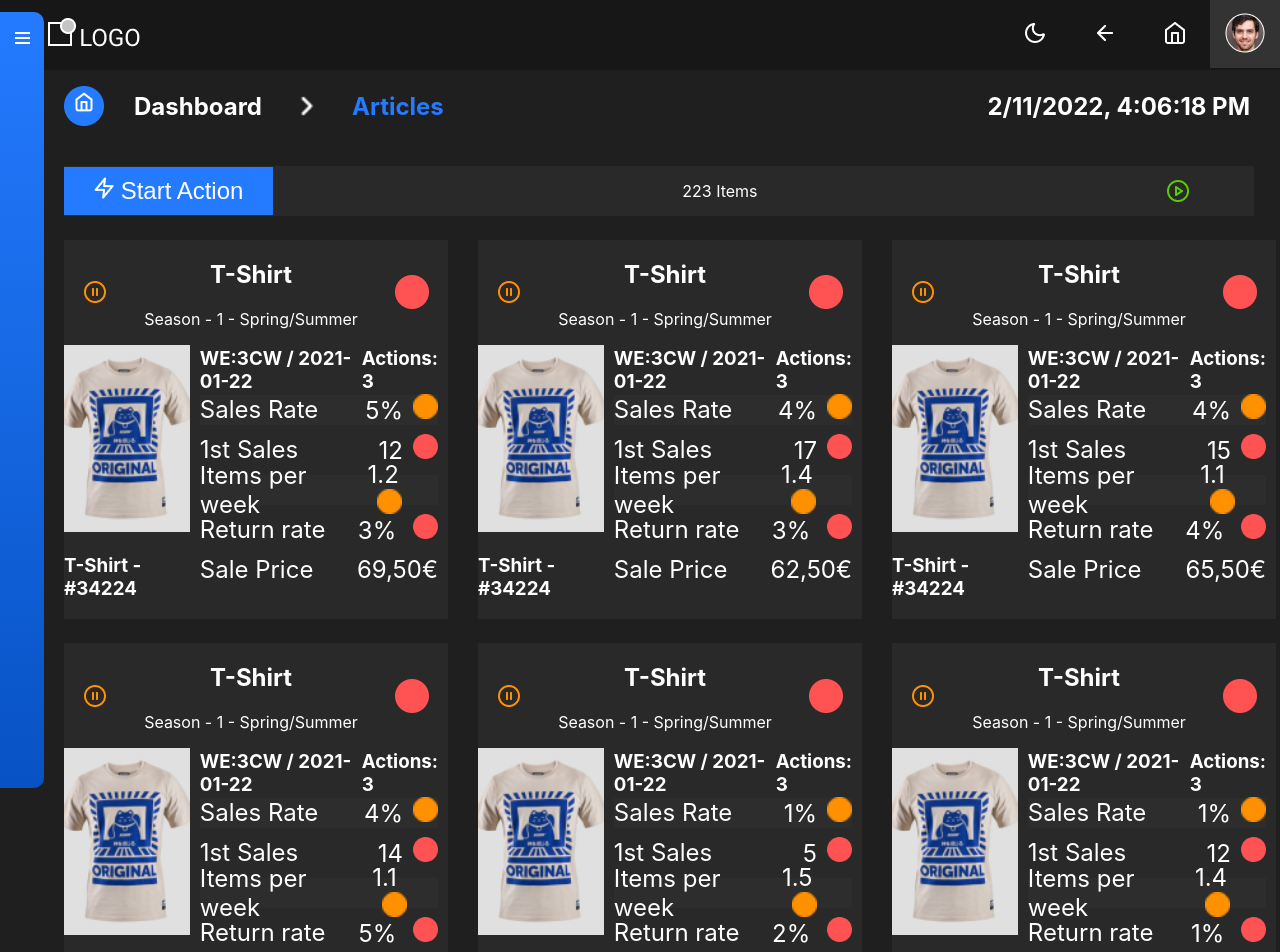
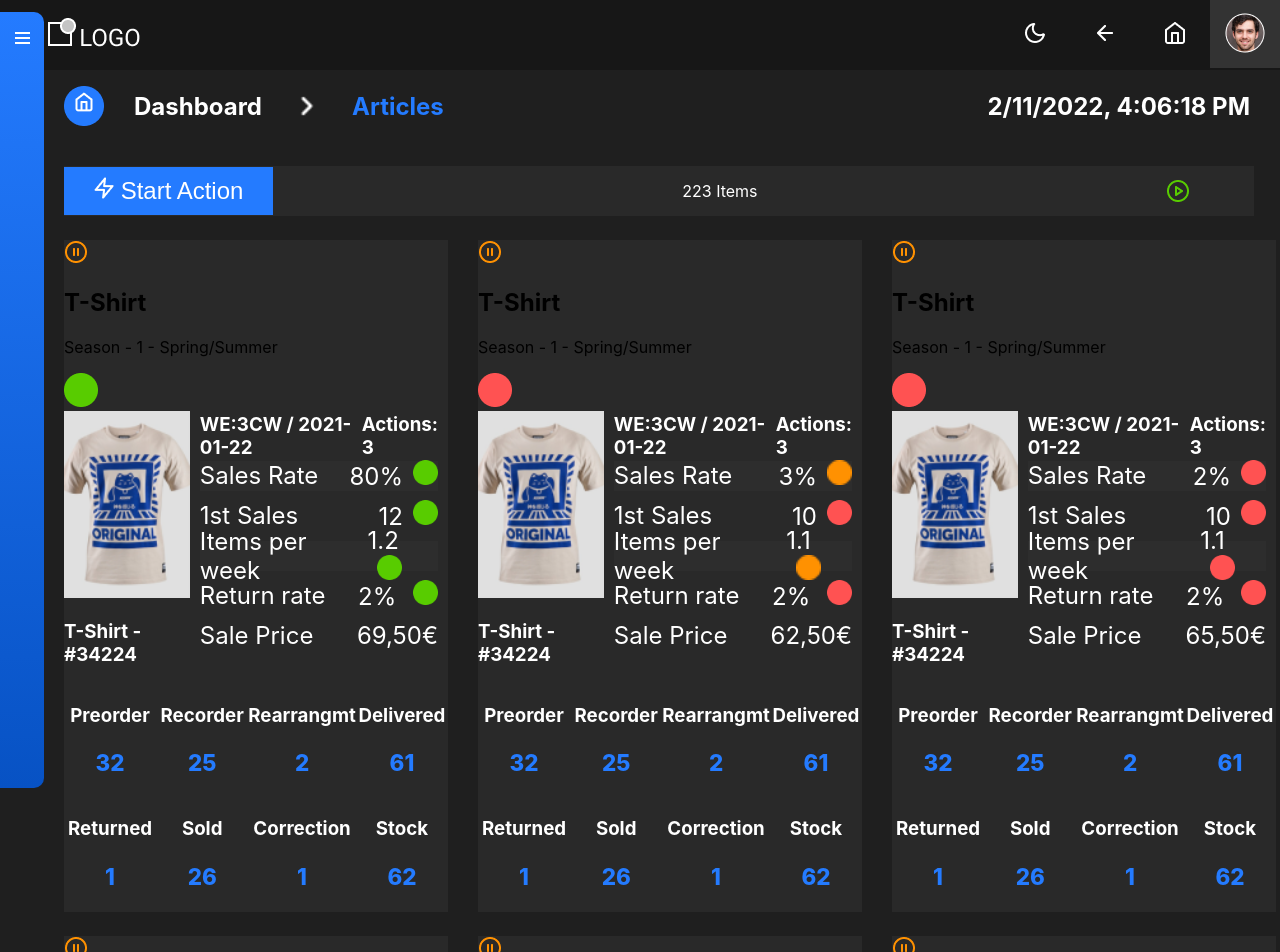
Before and after one commit to Semko1010/Shetani, a React (Create React App) app: page / in a window 1280 px wide. Shown: the top 952 px of the page. Built offline with nearby package versions, Linux system fonts and the light colour scheme.

Commit message:
ArticleMenu

```diff
--- a/src/component/Article/Article.css
+++ b/src/component/Article/Article.css
@@ -2,7 +2,6 @@
 background-color: #292929;
 margin: 3vh 0 0 5vw;
 width: 30vw;
-
 
 }
 
@@ -12,6 +11,7 @@ justify-content: space-around;
 align-items:center
 }
 .articleSection >div >div{
+
 text-align: center;
 color: white;
 }
@@ -77,3 +77,38 @@ align-items: center;
 height: 30px;
 margin: 10px;
 }
+
+/*Footer*/
+footer{
+    display:grid;
+    grid-template-columns: repeat(4,1fr);
+    text-align:center;
+}
+
+footer h3{
+color: white;
+}
+footer p{
+color: #247BFF;
+font-size: 1.4rem;
+font-weight: 800;
+}
+
+.unvisibleMenu {
+
+}
+.unvisibleMenu button{
+display: block;
+width: 20vw;
+margin: 10px auto;
+padding:20px 0;
+background-color: #247BFF;
+cursor: pointer;
+border: none;
+color: white;
+font-size: 1.1rem;
+}
+.unvisibleMenu button:hover{
+background-color: white;
+color: black;
+}
--- a/src/component/Article/Article.js
+++ b/src/component/Article/Article.js
@@ -1,20 +1,35 @@
+import { useState } from 'react'
 import "./Article.css"
 
 const Article = (props) => {
+    const [visible, setVisible] = useState(true)
+
+    const showMenu = () => {
+       setVisible(false)
+    }
+    const closeMenu = () => {
+       setVisible(true)
+    }
     return (
+
+
     <section className="articleSection">
+    {visible ?(
+    <section>
     <div>
             <img src="./img/pause-circle.png" alt="" />
         <div>
             <h2>T-Shirt</h2>
             <p>Season - 1 - Spring/Summer</p>
         </div>
-        <img src="./img/red.png" alt="" />
+            <img  src={`./img/${props.allStatus}.png`} alt="" />
     </div>
 
     <article>
+
+
         <div>
-            <img className="tshirtImg" src="./img/tshirt.png" alt="" />
+            <img onClick={showMenu} className="tshirtImg" src="./img/tshirt.png" alt="" />
             <h3>T-Shirt - #34224</h3>
         </div>
         <div className="articleDiv">
@@ -24,19 +39,19 @@ const Article = (props) => {
         </div>
         <div>
             <p>Sales Rate</p>
-            <p>{props.salesRate}<img src="./img/orange.png" alt="" /> </p>
+            <p>{props.salesRate}<img src={`./img/${props.salesStatus}.png`} alt="" /> </p>
         </div>
         <div>
             <p>1st Sales</p>
-            <p>{props.firstSales}<img src="./img/red.png" alt="" /> </p>
+            <p>{props.firstSales}<img src={`./img/${props.stStatus}.png`} alt="" /> </p>
         </div>
         <div>
             <p>Items per week</p>
-            <p>{props.perWeek} <img src="./img/orange.png" alt="" /> </p>
+            <p>{props.perWeek} <img src={`./img/${props.perWeekStatus}.png`} alt="" /> </p>
         </div>
         <div>
             <p>Return rate</p>
-            <p>{props.returnRate} <img src="./img/red.png" alt="" /> </p>
+            <p>{props.returnRate} <img src={`./img/${props.ReturnRateStatus}.png`} alt="" /> </p>
         </div>
         <div>
             <p>Sale Price</p>
@@ -44,8 +59,54 @@ const Article = (props) => {
         </div>
         </div>
     </article>
+
+    <footer>
+
+        <section>
+            <h3>Preorder</h3>
+            <p>32</p>
+        </section>
+        <section>
+            <h3>Recorder</h3>
+            <p>25</p>
+        </section>
+        <section>
+            <h3>Rearrangmt</h3>
+            <p>2</p>
+        </section>
+        <section>
+            <h3>Delivered</h3>
+            <p>61</p>
+        </section>
+        <section>
+            <h3>Returned</h3>
+            <p>1</p>
+        </section>
+        <section>
+            <h3>Sold</h3>
+            <p>26</p>
+        </section>
+        <section>
+            <h3>Correction</h3>
+            <p>1</p>
+        </section>
+        <section>
+            <h3>Stock</h3>
+            <p>62</p>
+        </section>
+    </footer>
     </section>
-      );
+) :(
+    <section className="unvisibleMenu">
+
+        <button>Show</button>
+        <button>Select</button>
+        <button>Define a Target</button>
+        <button onClick={closeMenu}>Cancel</button>
+    </section>
+)}
+    </section>
+);
 }
 
 export default Article;
--- a/src/component/ArticleProps/ArticleProps.js
+++ b/src/component/ArticleProps/ArticleProps.js
@@ -5,31 +5,43 @@ const ArticleProps = () => {
     return (
         <section className="articleSectionGrid">
         <Article
-        salesRate = {"5%"}
+        salesRate = {"80%"}
         firstSales = {"12"}
         perWeek = {"1.2"}
-        returnRate = {"3%"}
+        returnRate = {"2%"}
         price = {"69,50€"}
         tshirtNummer = {"21455"}
-        status = {"orange"}
+        allStatus = {"green"}
+        salesStatus = {"green"}
+        stStatus = {"green"}
+        perWeekStatus = {"green"}
+        ReturnRateStatus = {"green"}
         />
         <Article
-        salesRate = {"4%"}
-        firstSales = {"17"}
-        perWeek = {"1.4"}
-        returnRate = {"3%"}
+        salesRate = {"3%"}
+        firstSales = {"10"}
+        perWeek = {"1.1"}
+        returnRate = {"2%"}
         price = {"62,50€"}
         tshirtNummer = {"25335"}
-        status = {"red"}
+        allStatus = {"red"}
+        salesStatus = {"orange"}
+        stStatus = {"red"}
+        perWeekStatus = {"orange"}
+        ReturnRateStatus = {"red"}
         />
         <Article
-        salesRate = {"4%"}
-        firstSales = {"15"}
+        salesRate = {"2%"}
+        firstSales = {"10"}
         perWeek = {"1.1"}
-        returnRate = {"4%"}
+        returnRate = {"2%"}
         price = {"65,50€"}
         tshirtNummer = {"24355"}
-        status = {"red"}
+        allStatus = {"red"}
+        salesStatus = {"red"}
+        stStatus = {"red"}
+        perWeekStatus = {"red"}
+        ReturnRateStatus = {"red"}
         />
         <Article
         salesRate = {"4%"}
@@ -38,7 +50,11 @@ const ArticleProps = () => {
         returnRate = {"5%"}
         price = {"65,50€"}
         tshirtNummer = {"12355"}
-        status = {"Orange"}
+        allStatus = {"red"}
+        salesStatus = {"red"}
+        stStatus = {"orange"}
+        perWeekStatus = {"red"}
+        ReturnRateStatus = {"orange"}
         />
         <Article
         salesRate = {"1%"}
@@ -47,7 +63,11 @@ const ArticleProps = () => {
         returnRate = {"2%"}
         price = {"67,50€"}
         tshirtNummer = {"21255"}
-        status = {"red"}
+        allStatus = {"red"}
+        salesStatus = {"red"}
+        stStatus = {"orange"}
+        perWeekStatus = {"red"}
+        ReturnRateStatus = {"red"}
         />
         <Article
         salesRate = {"1%"}
@@ -56,7 +76,11 @@ const ArticleProps = () => {
         returnRate = {"1%"}
         price = {"64,50€"}
         tshirtNummer = {"25435"}
-        status = {"red"}
+        allStatus = {"green"}
+        salesStatus = {"green"}
+        stStatus = {"green"}
+        perWeekStatus = {"green"}
+        ReturnRateStatus = {"green"}
         />
         </section>
      );
```
Also changed, not shown: public/img/green.png (added).
